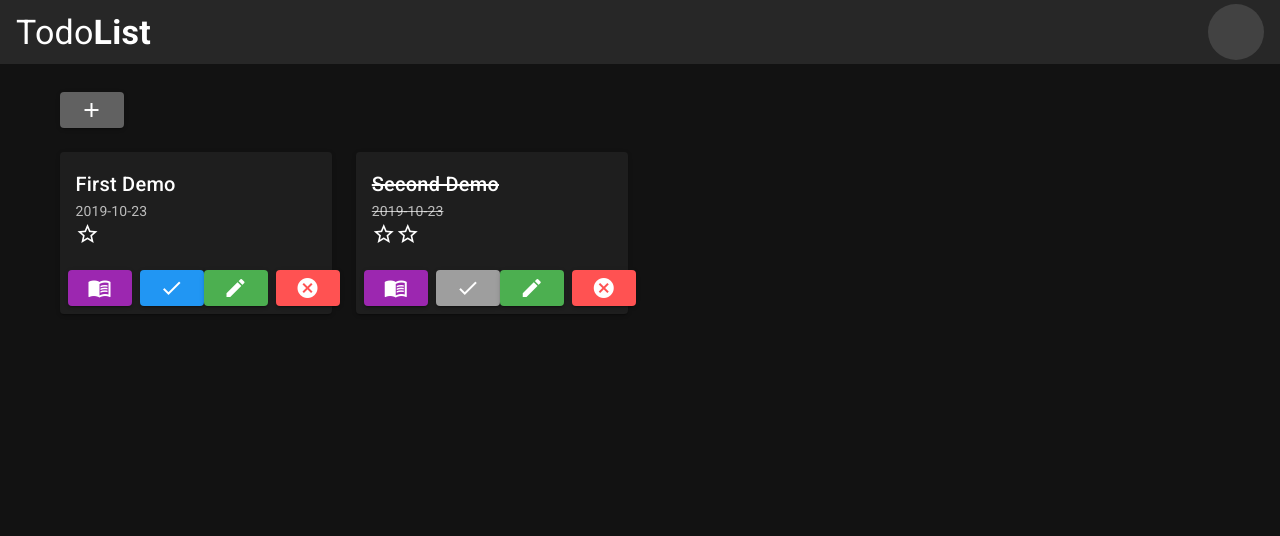
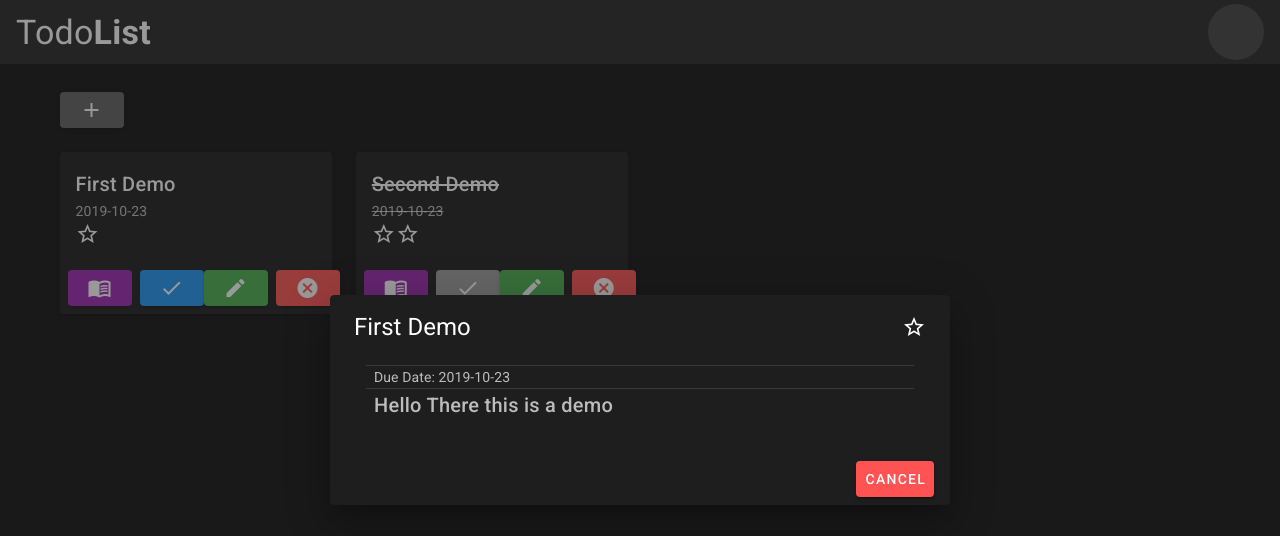
Before and after one commit to igorashs/vue-todo-list, a Vue app: page / in a window 1280 px wide. Both pictures are taken after a click on the button 99 px from the left and 288 px from the top of the page. Shown: the top 536 px of the page. Built offline with nearby package versions, Linux system fonts and the light colour scheme.

Commit message:
Add TodoInfo component

```diff
--- a/src/components/Todo.vue
+++ b/src/components/Todo.vue
@@ -15,14 +15,7 @@
       </v-icon>
     </v-card-subtitle>
     <v-card-actions>
-      <v-tooltip bottom>
-        <template v-slot:activator="{ on }">
-          <v-btn class="purple" v-on="on">
-            <v-icon>mdi-book-open-variant</v-icon>
-          </v-btn>
-        </template>
-        <span>Show All</span>
-      </v-tooltip>
+      <todo-info :initTodo="todo" />
       <v-tooltip bottom>
         <template v-slot:activator="{ on }">
           <v-btn
@@ -53,10 +46,12 @@
 
 <script>
 import TodoEditForm from './TodoEditForm.vue';
+import TodoInfo from './TodoInfo.vue';
 
 export default {
   components: {
-    'todo-edit-form': TodoEditForm,
+    TodoEditForm,
+    TodoInfo,
   },
   data() {
     return {
--- /dev/null
+++ b/src/components/TodoInfo.vue
@@ -0,0 +1,65 @@
+<template>
+  <v-dialog max-width="620" v-model="todoEditForm">
+    <template v-slot:activator="{ on: form }">
+      <v-tooltip bottom>
+        <template v-slot:activator="{ on: tooltip }">
+          <v-btn class="purple" v-on="{ ...form, ...tooltip }">
+            <v-icon>mdi-book-open-variant</v-icon>
+          </v-btn>
+        </template>
+        <span>Show All</span>
+      </v-tooltip>
+    </template>
+    <v-card>
+      <v-card-title>
+        <span class="headline">{{ initTodo.title }}</span>
+        <v-spacer></v-spacer>
+        <v-icon v-for="n in priorityLevel" :key="n">
+          mdi-star-outline
+        </v-icon>
+      </v-card-title>
+      <v-card-text>
+        <v-container>
+          <v-divider></v-divider>
+          <v-row class="px-2">
+            <v-col cols="12" sm="6">
+              <span>Due Date: {{ initTodo.dueDate }}</span>
+            </v-col>
+          </v-row>
+          <v-divider></v-divider>
+          <v-row class="px-2">
+            <v-col cols="12">
+              <span class="title" style="word-break: break-word">{{
+                initTodo.text
+              }}</span>
+            </v-col>
+          </v-row>
+        </v-container>
+      </v-card-text>
+      <v-card-actions>
+        <v-spacer></v-spacer>
+        <v-btn class="error" @click="todoEditForm = false">Cancel</v-btn>
+      </v-card-actions>
+    </v-card>
+  </v-dialog>
+</template>
+
+<script>
+export default {
+  props: ['initTodo'],
+  data() {
+    return {
+      priorities: ['low', 'medium', 'high'],
+      todoEditForm: false,
+    };
+  },
+  computed: {
+    priorityLevel() {
+      const { priority } = this.initTodo;
+      if (priority === 'high') return 3;
+      if (priority === 'medium') return 2;
+      return 1;
+    },
+  },
+};
+</script>
```
